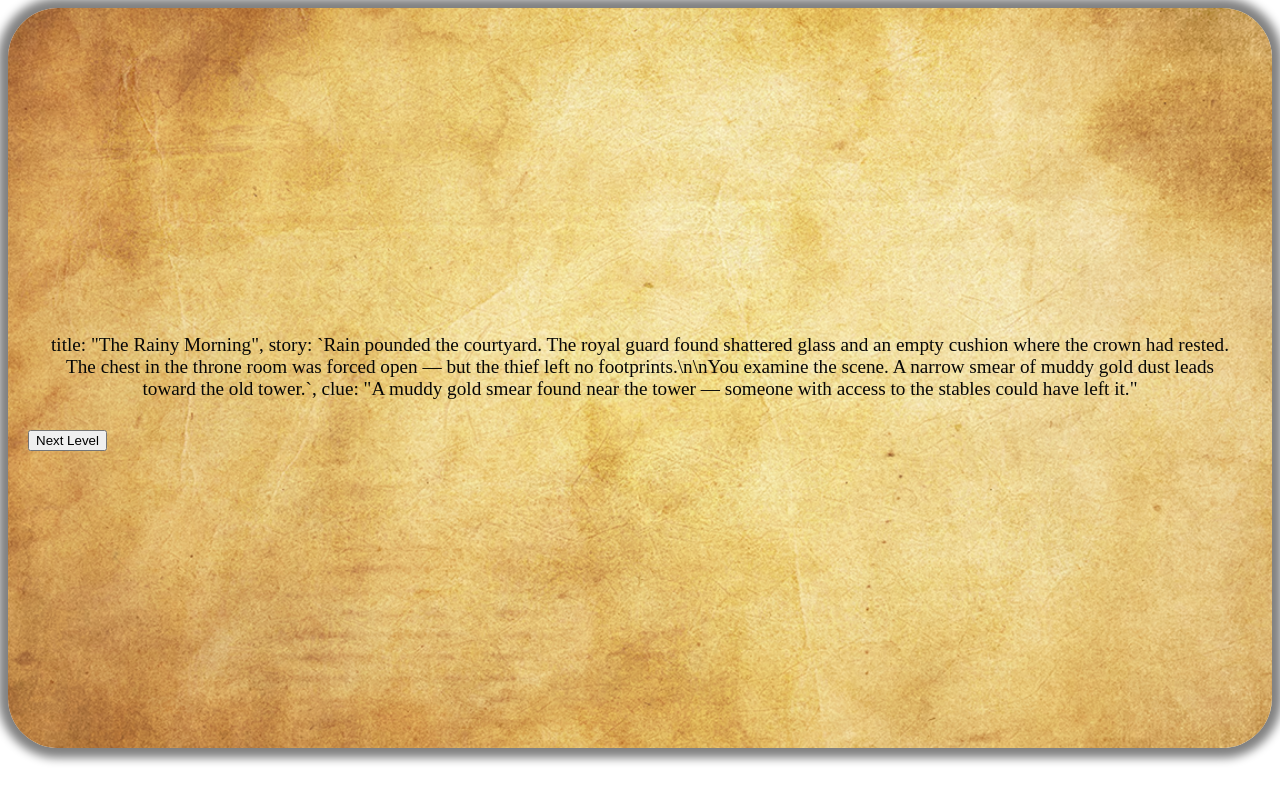
After one commit to Sash-J/Castle-Adventure, a PHP site: page /Level.php in a window 1280 px wide. The commit adds this page. Run offline with PHP 8.4, Linux system fonts and the light colour scheme; some web fonts are replaced.

Commit message:
First commit on my-branch

```diff
--- a/Database.php
+++ b/Database.php
@@ -8,8 +8,6 @@ $database = "users";
 $conn = new mysqli($host, $user, $password, $database);
 
 if ($conn->connect_error){
-    echo "DB not connected";
-
-    die("connection failed: ". $conn->connect_error);
+    die("Connection failed: " . $conn->connect_error);
 }
 ?>
--- /dev/null
+++ b/Level.php
@@ -0,0 +1,67 @@
+<!DOCTYPE html>
+<html lang="en">
+
+<head>
+    <meta charset="UTF-8">
+    <meta name="viewport" content="width=device-width, initial-scale=1.0">
+    <title>Level</title>
+    <link rel="stylesheet" href="Style.css">
+</head>
+
+<body>
+    <div class="game-container">
+        <!-- Message Box -->
+        <div id="messageBox" class="hidden">
+            <div id="message"></div>
+            <button id="closeMessage">Close</button>
+        </div>
+
+        <div class="storyContent">
+            <p id="p1" class="story active">title: "The Rainy Morning",
+                story: `Rain pounded the courtyard. The royal guard found shattered glass and an empty cushion where the crown had rested. The chest in the throne room was forced open — but the thief left no footprints.\n\nYou examine the scene. A narrow smear of muddy gold dust leads toward the old tower.`,
+                clue: "A muddy gold smear found near the tower — someone with access to the stables could have left it."</p>
+
+            <p id="p2" class="story">title: "The Tower Door",
+                story: `The tower door was bolted from the inside. A rope hangs from the parapet as if someone made a quick descent. An overturned lantern lies at the top of the spiral staircase.\n\nThe guard says the housekeeper was in the tower at dawn.`,
+                clue: "Rope fibers matched a coarse hemp — not typical for a noble's cloak; the housekeeper manages ropes in the tower."</p>
+
+            <p id="p3" class="story">title: "Whispers in the Kitchens",
+                story: `In the kitchens the cook mutters about a late guest who requested lamp oil. The pantry shows signs of hurried rummaging; a torn glove was found behind sacks of grain.\n\nThe glove has a small embroidered emblem.",
+                clue: "An embroidered emblem of a hunting club — someone who frequents the kitchens to avoid notice."</p>
+
+            <p id="p4" class="story">title: "The Court Ledger",
+                story: `The ledger shows a recent purchase of a small barrel of lamp oil under a different name. The ledger's ink reveals a blot where a signature was removed.\n\nWho was trying to hide purchases?`,
+                clue: "A false name was used — check the list of recent guests who had access to supplies."</p>
+
+            <p id="p5" class="story">title: "The Stablehand's Tale",
+                story: `The stablehand mentions a stranger who led a black mare through the servants' gate the night before. The mare left silver hoof marks on the wet path.\n\nA silvery powder was found in the mare's mane.`,
+                clue: "Silver powder — likely residue from a jeweler's work; someone with ties to the royal jewelers."</p>
+
+            <p id="p6" class="story">title: "Shadows by the River",
+                story: `A fisherman saw a lantern crossing the bridge at midnight. Footprints stopped at the river's edge, as if the thief waited for a boat.\n\nThe boatman recalls offering a single escort to the eastern quay.`,
+                clue: "A boatman escorted someone to the eastern quay — question who might have used that route to leave quietly."</p>
+
+            <p id="p7" class="story">title: "The Mirror in the Guest Quarters",
+                story: `In a guest room a small mirror had been cleaned as if hurriedly used. A faint scent of camphor lingered. The guest registry shows a new name scratched out.\n\nWhy remove the name from the register?`,
+                clue: "The scratched name matches a visiting noble's known alias; the thief used deception among guests."</p>
+
+            <p id="p8" class="story">title: "The Jeweler's Mark",
+                story: `The castle's jeweler recognizes tooling marks left on the crown's circlet — our thief is not a common thief but someone who can hide jewelry-work traces. A piece of cloth with a tailor's label is found near the throne room.",
+                clue: "Tailor's label: 'B. Blackwood & Sons' — the Blackwood name appears close to our suspect circle."</p>
+
+            <p id="p9" class="story">title: "The Late-night Confession",
+                story: `A servant heard someone crying near the chapel late at night, pleading about 'keeping the crown safe from ruin.' A letter fragment says, 'To preserve the line.'\n\nWhat would make someone take the crown 'to preserve the line'?",
+                clue: "The phrase suggests someone who believes the crown's possession preserves family honor — look at those closest to the royal bloodline."</p>
+
+            <p id="p10" class="story">title: "The Final Door",
+                story: `All clues converge. The muddy track, rope fibers, hunting emblem, false ledger entry, silver powder, eastern quay, scratched registry, tailor label, and the 'preserve the line' note — they point to a conspirator with motive and access.\n\nOne final Banana puzzle stands between you and the name of the stealer.`,
+                clue: "Reveal: Solve the final puzzle and learn the culprit's full identity."</p>
+
+            <button id="nextLevel">Next Level</button>
+        </div>
+    </div>
+
+    <script src="script.js"></script>
+</body>
+
+</html>
--- a/Style.css
+++ b/Style.css
@@ -6,7 +6,7 @@ div {
 }
 
 body {
-  display:flex;
+  display: flex;
   justify-content: center;
   align-items: center;
 }
@@ -15,10 +15,9 @@ body {
   width: 1280px;
   height: 720px;
   background-image: url("Assets/Lg_Background.png"); /*Generated via OpneAi*/
-  background-size:cover;
+  background-size: cover;
   background-position: center;
-  /*background-repeat: no-repeat;*/
-  background-attachment:fixed;
+  background-attachment: fixed;
   display: flex;
   align-items: center;
   justify-content: center;
@@ -26,26 +25,23 @@ body {
   outline: none;
   border-radius: 50px;
   box-shadow: 0px 0px 10px 10px rgb(129, 129, 129);
+  position: relative;
+  overflow: hidden;
 }
 
-.form{
+.form {
   display: none;
 }
 
-.form.active{
+.form.active {
   display: block;
-
 }
 
-#form-login, #form-register {
+.form {
   text-align: center;
-  width: 50vh;
- /* border: 10px;
-  outline: auto;
-  border-color: black;
-  border-radius: 10px;*/
-  position:fixed;
-  top:28%;
+  position: absolute;
+  box-sizing: border-box;
+  top: 28%;
 }
 
 label {
@@ -76,17 +72,125 @@ p {
   padding: 10px;
 }
 
-h2{
+h2 {
   font-family: "Pirata One", Alex Brush;
   font-size: 30pt;
 }
 
-.error-messege{
-  padding: 20px;
+.error-messege {
+  padding: 10px;
   background: wheat;
   border-radius: 8px;
   font-size: 16px;
   color: red;
   text-align: center;
-  margin-bottom: 20px;
+  margin-bottom: 10px;
 }
+
+/* ------------------- Level css ---------------*/
+.game-container {
+  width: 1280px;
+  height: 720px;
+  background-image: url("Assets/Game_Background.png"); /*Generated via OpneAi*/
+  background-size: cover;
+  background-position: center;
+  background-attachment: fixed;
+  display: flex;
+  align-items: center;
+  justify-content: center;
+  border: none;
+  outline: none;
+  border-radius: 50px;
+  box-shadow: 0px 0px 10px 10px rgb(129, 129, 129);
+  position: relative;
+  overflow: hidden;
+}
+
+.story {
+  display: none;
+  opacity: 0;
+  transition: opacity 0.8s ease-in-out;
+  color: #070707;
+  font-size: 1.2em;
+}
+
+.story.active {
+  display: block;
+  opacity: 1;
+}
+
+/*---------------Message box------------- */
+#messageBox {
+  display: flex;
+  position:fixed;
+  height: 272px;
+  width: 485px;
+  background-image: url("Assets/MessageBox.png");
+  background-size: contain;
+  background-position: center;
+  background-attachment: fixed;
+  background-repeat: no-repeat;
+  z-index: 1000;
+  justify-content: center;
+  align-items: center;
+  padding: 20px;
+  pointer-events: none;
+}
+
+#messageBox.show {
+  opacity: 1;
+  pointer-events: auto;
+  animation: fadeIn 0.3s ease forwards;
+}
+
+#messageBox.hide {
+  animation: fadeOut 0.4s ease forwards;
+  pointer-events: none;
+}
+
+#messageBox.hidden {
+  display: none;
+}
+
+#messageBox.info {
+  border-color: #2196f3;
+  color: #0d47a1;
+}
+
+#messageBox #closeMessage {
+  background: none;
+  border: none;
+  font-size: 18px;
+  color: inherit;
+  cursor: pointer;
+}
+
+#message {
+  background: none;
+  border: none;
+  font-size: 18px;
+  color: inherit;
+  cursor: pointer;
+}
+
+@keyframes fadeIn {
+  from {
+    opacity: 0;
+    transform: translateY(-10px);
+  }
+  to {
+    opacity: 1;
+    transform: translateY(0);
+  }
+}
+
+@keyframes fadeOut {
+  from {
+    opacity: 1;
+    transform: translateY(0);
+  }
+  to {
+    opacity: 0;
+    transform: translateY(-10px);
+  }
+}
--- a/script.js
+++ b/script.js
@@ -1,5 +1,68 @@
 /*login and register form active status*/
-function showForm (formId) {
-    document.querySelectorAll(".form").forEach(form=>form.classList.remove("active"));
+function showForm(formId) {
+    document.querySelectorAll(".form").forEach(form => form.classList.remove("active"));
     document.getElementById(formId).classList.add("active");
 }
+
+// ------- message box function ----------------
+function showMessage(message, type = 'info', duration = 3000) {
+    const box = document.getElementById("messageBox");
+    const content = document.getElementById("message");
+
+    if (!box || !content) return;
+
+    //Reset class
+    // box.className = '';
+    box.classList.remove('hidden', 'hide');
+    box.classList.add('show', type);
+    content.textContent = message;
+
+
+    if (duration > 0) {
+        setTimeout(() => {
+            box.classList.remove('show');
+            box.classList.add('hide');
+
+            // After animation ends, fully hide
+            setTimeout(() => box.classList.add('hidden'), 400);
+        }, duration);
+    }
+}
+
+let currentLevel = 1;
+const totalLevels = 10;
+
+// ------------Level funtions---------
+function showLevel(storyId) {
+    document.querySelectorAll(".story").forEach(story => story.classList.remove("active"));
+    const targetStory = document.getElementById(storyId);
+    if (targetStory) targetStory.classList.add("active");
+}
+
+//starting the story with function showStory()
+document.addEventListener("DOMContentLoaded", () => {
+    showLevel("p1");
+
+    //buttonclick event for next Level
+    const nextBtn = document.getElementById("nextLevel");
+    if (nextBtn) {
+
+        nextBtn.addEventListener("click", () => {
+            if (currentLevel < totalLevels) {
+                currentLevel++;
+                showLevel("p" + currentLevel);
+                showMessage("Welcome to Level " + currentLevel + "!", "success", 3000);
+            } else {
+                alert("You've reached the end of the story!");
+            }
+        });
+    };
+});
+
+// Message box close event
+document.getElementById("closeMessage").addEventListener("click", () => {
+  const box = document.getElementById("messageBox");
+  box.classList.remove('show');
+  box.classList.add('hide');
+  setTimeout(() => box.classList.add('hidden'), 400);
+});
```
Also changed, not shown: Login.php (+30 -15 lines), Menu.php (added, +24 -0 lines), Register.php (+42 -24 lines), Assets/Button_1.png (added), Assets/Game_Background.png (added), Assets/MessageBox.png (added).
